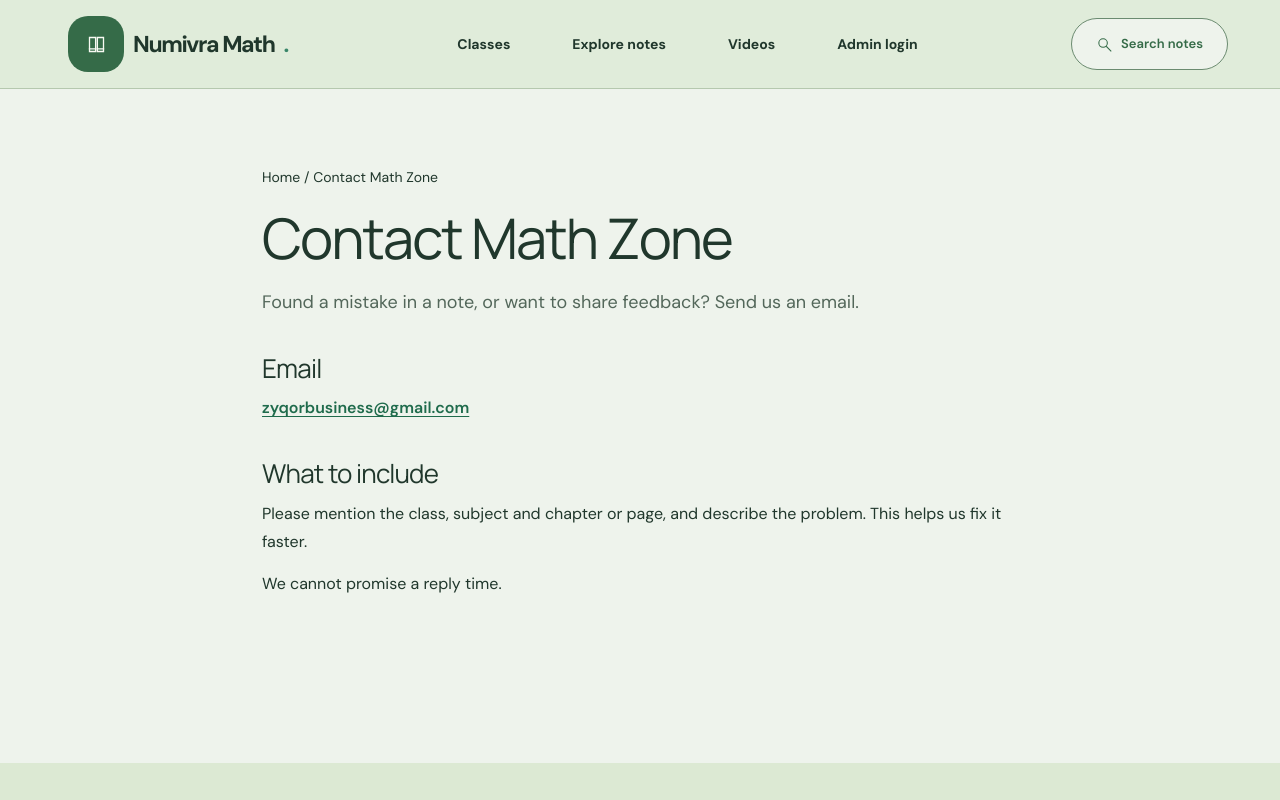
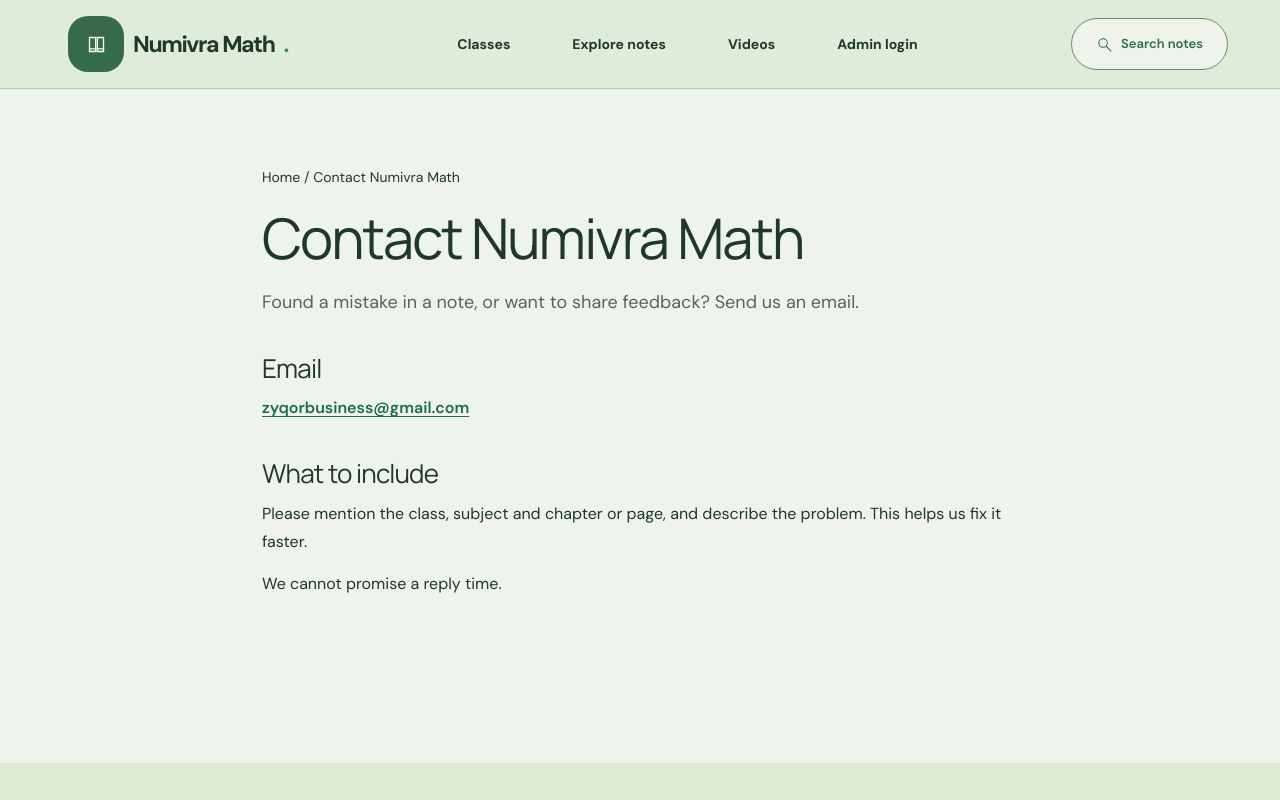
Before and after one commit to zyqorbusiness-lab/math-zone, a Next.js app: page /contact in a window 1280 px wide. Shown: the top 800 px of the page. Built offline with nearby package versions, Linux system fonts and the light colour scheme.

Commit message:
Rename to Numivra Math and improve real search metadata: app/contact/page.tsx

```diff
--- a/app/contact/page.tsx
+++ b/app/contact/page.tsx
@@ -1,6 +1,6 @@
 import {PageShell} from '@/components/page-shell';import {seo} from '@/lib/seo';
-export const metadata=seo('Contact Math Zone','Contact the Math Zone team about notes, corrections or feedback.','/contact');
-export default function Contact(){return <PageShell title="Contact Math Zone" path="/contact" type="ContactPage" intro="Found a mistake in a note, or want to share feedback? Send us an email.">
+export const metadata=seo('Contact Numivra Math','Contact the Numivra Math team about notes, corrections or feedback.','/contact');
+export default function Contact(){return <PageShell title="Contact Numivra Math" path="/contact" type="ContactPage" intro="Found a mistake in a note, or want to share feedback? Send us an email.">
 <h2>Email</h2>
 <p><a href="mailto:zyqorbusiness@gmail.com">zyqorbusiness@gmail.com</a></p>
 <h2>What to include</h2>
```
